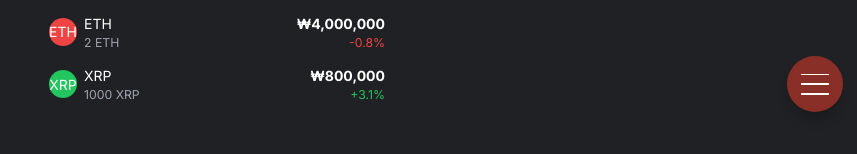
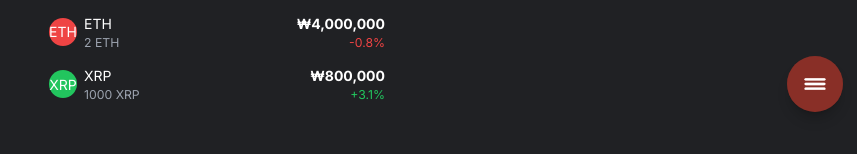
Before and after one commit to imsourceboom/nomorethink-front, a Next.js app: page / in a window 1280 px wide. Shown: the part 396-550 px from the top of the page, without its empty margins (423-1280 px from the left). Built offline with nearby package versions, Linux system fonts and the light colour scheme.

Commit message:
fix: 햄버거와 X 아이콘 전환 문제 해결 (SVG 사용)

```diff
--- a/app/components/FloatingMenu.tsx
+++ b/app/components/FloatingMenu.tsx
@@ -102,18 +102,23 @@ export default function FloatingMenu() {
                     backgroundColor: '#AB342880' // 50% 투명도
                 }}
             >
-                {/* 햄버거 아이콘 */}
-                <div className={`absolute w-8 h-6 flex flex-col justify-between items-center transition-all duration-200 ${isOpen ? 'opacity-0 scale-0' : 'opacity-100 scale-100'}`}>
-                    <div className="w-8 h-0.5 bg-white rounded-full"></div>
-                    <div className="w-8 h-0.5 bg-white rounded-full"></div>
-                    <div className="w-8 h-0.5 bg-white rounded-full"></div>
-                </div>
-
-                {/* X 아이콘 */}
-                <div className={`absolute w-8 h-8 flex items-center justify-center transition-all duration-200 ${isOpen ? 'opacity-100 scale-100' : 'opacity-0 scale-0'}`}>
-                    <div className="w-8 h-0.5 bg-white rounded-full absolute transform rotate-45"></div>
-                    <div className="w-8 h-0.5 bg-white rounded-full absolute transform -rotate-45"></div>
-                </div>
+                {/* SVG 아이콘 */}
+                <svg className="w-8 h-8 text-white transition-transform duration-300" viewBox="0 0 24 24" fill="none" stroke="currentColor" strokeWidth="2" strokeLinecap="round" strokeLinejoin="round">
+                    {isOpen ? (
+                        // X 아이콘
+                        <>
+                            <line x1="18" y1="6" x2="6" y2="18"></line>
+                            <line x1="6" y1="6" x2="18" y2="18"></line>
+                        </>
+                    ) : (
+                        // 햄버거 아이콘
+                        <>
+                            <line x1="4" y1="8" x2="20" y2="8"></line>
+                            <line x1="4" y1="16" x2="20" y2="16"></line>
+                            <line x1="4" y1="12" x2="20" y2="12"></line>
+                        </>
+                    )}
+                </svg>
             </button>
         </div>
     );
```
